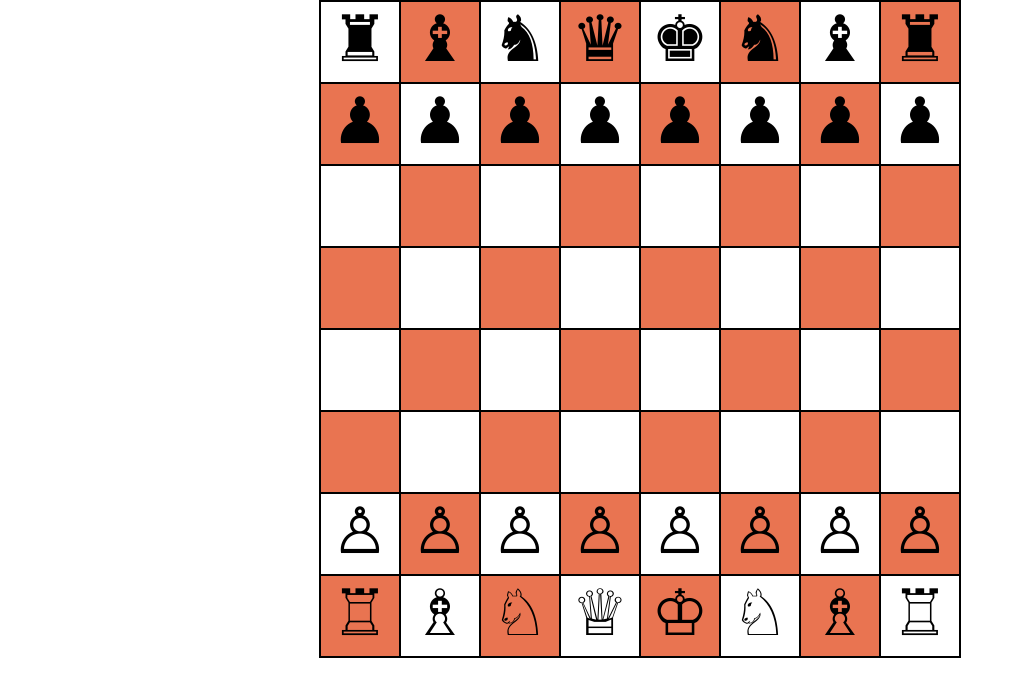
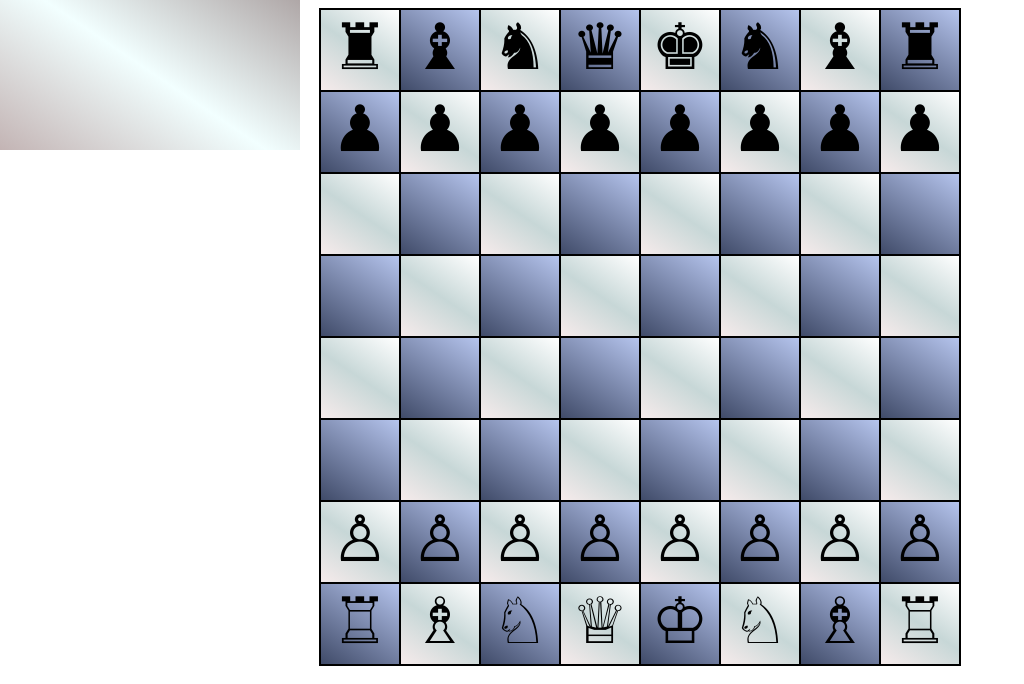
Before and after one commit to BojidarPanaiotov/JS-Web-Chess, a website with bundled scripts: page index.html in a window 1280 px wide. Shown: the top 684 px of the page, without its empty margins (0-1024 px from the left). Built offline with nearby package versions, Linux system fonts and the light colour scheme; files whose address does not match are found by name.

Commit message:
Small UI chages
Background color changed along with all boxes color

```diff
--- a/scripts/utils/constants.js
+++ b/scripts/utils/constants.js
@@ -6,10 +6,10 @@ const _idleAnimation = 'idle-animation';
 const _canMoveClass = 'can-move';
 const _canGetClass = 'can-get';
 const _boxClass = 'box';
-const _canMoveBoxColor = '#4CBB17';
-const _canGetBoxColor = '#FF0000';
-const _blackBoxColor = '#E97451';
-const _whiteBoxColor = '#FFFFFF';
+const _canMoveBoxColor = 'linear-gradient(34deg, rgba(64,75,105,1) 0%, rgba(73,200,97,1) 50%, rgba(9,231,8,1) 100%)';
+const _canGetBoxColor = 'linear-gradient(34deg, rgba(64,75,105,1) 0%, rgba(200,98,73,1) 50%, rgba(231,8,8,1) 100%)';
+const _blackBoxColor = 'linear-gradient(34deg, rgba(64,75,105,1) 0%, rgba(181,196,237,1) 100%)';
+const _whiteBoxColor = 'linear-gradient(34deg, rgba(246,235,235,1) 0%, rgba(199,215,215,1) 50%, rgba(255,255,255,1) 100%)';
 
 // Selectors
 const _chessBoard = 'chess-board';
--- a/scripts/utils/game.js
+++ b/scripts/utils/game.js
@@ -29,9 +29,9 @@ function drawChessBoard(root,matrix,figures) {
       box.appendChild(iconPlaceholder);
 
       if((boxIndex+rowIndex) % 2 === 1) {
-        box.style.backgroundColor = constants._blackBoxColor;
+        box.style.background = constants._blackBoxColor;
       } else {
-        box.style.backgroundColor = constants._whiteBoxColor;
+        box.style.background = constants._whiteBoxColor;
       }
 
       box.setAttribute('class',constants._boxClass);
@@ -79,14 +79,14 @@ function changeBoxesColor(currentFigureColor, matrix,coordinates) {
     let box = document.getElementById(x+constants._splitSymbol+y);
 
     if(matrix[x][y] === null) {
-      box.style.backgroundColor = constants._canMoveBoxColor;
+      box.style.background = constants._canMoveBoxColor;
       box.classList.add(constants._canMoveClass);
     } else {
       if(matrix[x][y].color === currentFigureColor) {
         continue;
       }
 
-      box.style.backgroundColor = constants._canGetBoxColor;
+      box.style.background = constants._canGetBoxColor;
       box.firstChild.classList.add(constants._canGetClass);
     }
   }
@@ -98,9 +98,9 @@ function normalizeChessBoard() {
     for (let boxIndex = 0; boxIndex < 8; boxIndex++) {
       let box = document.getElementById(getCoordinatesAsString(rowIndex, boxIndex));
       if((boxIndex+rowIndex) % 2 === 1) {
-        box.style.backgroundColor = constants._blackBoxColor;
+        box.style.background = constants._blackBoxColor;
       } else {
-        box.style.backgroundColor = constants._whiteBoxColor;
+        box.style.background = constants._whiteBoxColor;
       }
 
       box.classList.remove(constants._canMoveClass);
--- a/styles/board.css
+++ b/styles/board.css
@@ -1,16 +1,12 @@
-html,
-body {
-  margin: 0;
-  padding: 0;
-}
-
 #background {
     position: absolute;
     display: block;
     top: 0;
     left: 0;
     z-index: -1;
-  }
+    background: rgb(195,180,180);
+    background: linear-gradient(34deg, rgba(195,180,180,1) 0%, rgba(242,255,255,1) 51%, rgba(175,167,167,1) 100%);
+}
 
 #chess-board {
     border: 1px solid black;
```
Also changed, not shown: cool-background.png (deleted).
